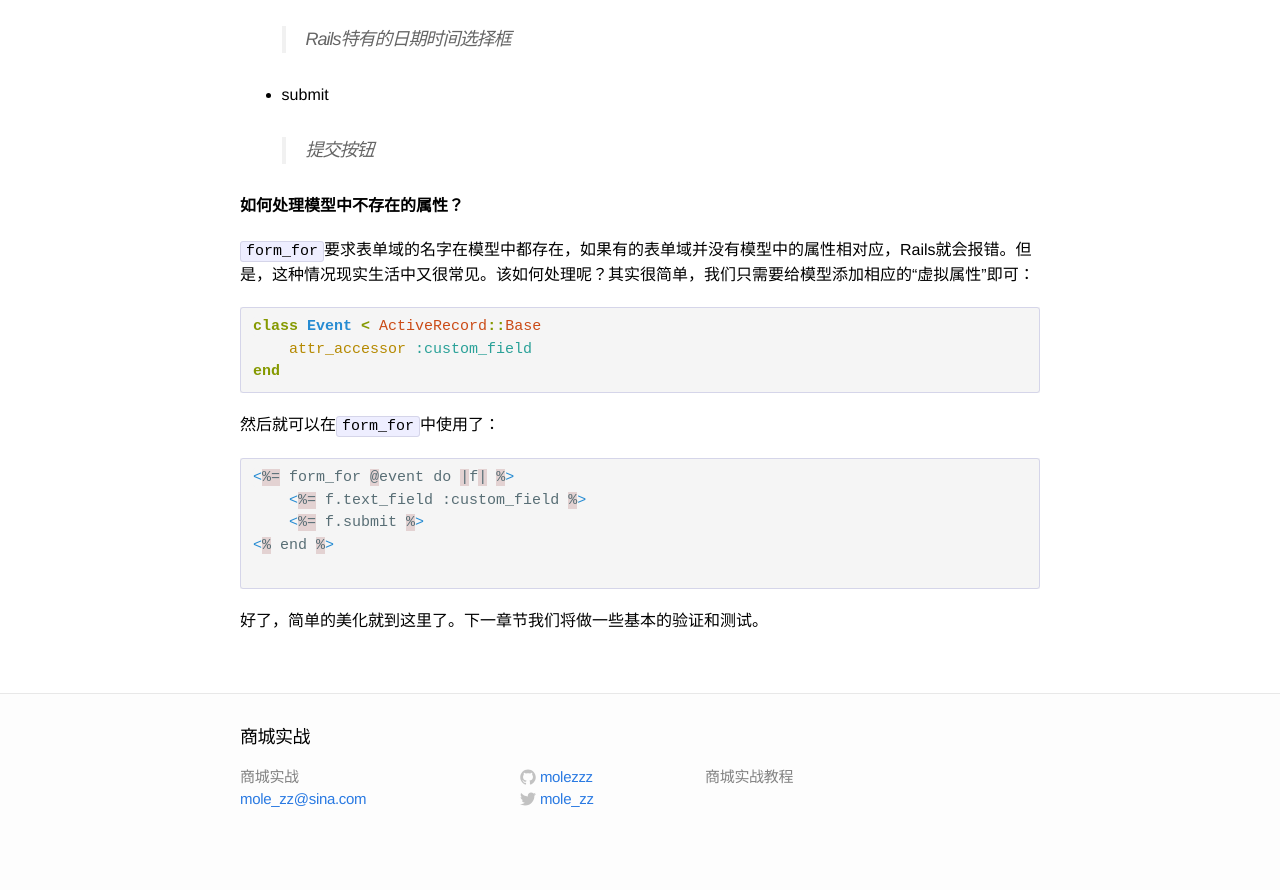
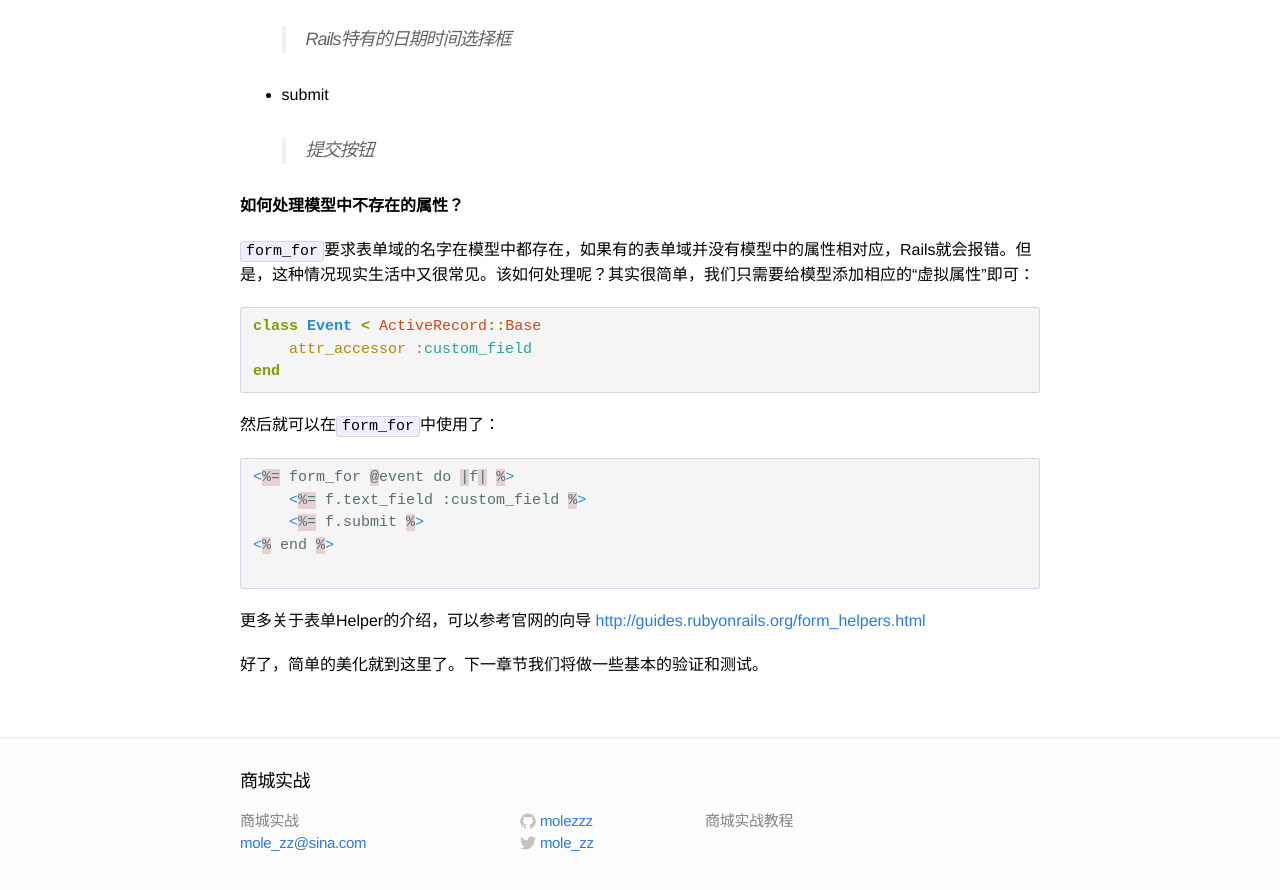
Before and after one commit to molezzz/rails_lesson, a Jekyll site: the page built from shop_doc/_posts/2014-07-15-the-beginning-1-day.markdown, in a window 1280 px wide and 900 px high, scrolled down 19842 px. Shown: the top 890 px of the window. Built offline with Jekyll 4.4.1, drawn with Linux system fonts in a browser that asks for light colours; Markdown is read by kramdown in place of the engine named in the settings; before the commit the page ends 20698 px from its top, so only the background shows below that.

Commit message:
第一天：补充官网参考链接

````diff
--- a/shop_doc/_posts/2014-07-15-the-beginning-1-day.markdown
+++ b/shop_doc/_posts/2014-07-15-the-beginning-1-day.markdown
@@ -545,6 +545,7 @@ end
 <% end %>
 
 ```
-
+更多关于表单Helper的介绍，可以参考官网的向导
+[http://guides.rubyonrails.org/form_helpers.html](http://guides.rubyonrails.org/form_helpers.html)
 
 好了，简单的美化就到这里了。下一章节我们将做一些基本的验证和测试。
--- a/shop_doc/index.html
+++ b/shop_doc/index.html
@@ -4,7 +4,7 @@ layout: default
 
 <div class="home">
 
-  <h1>Posts</h1>
+  <h1>实战课程</h1>
 
   <ul class="posts">
     {% for post in site.posts %}
````
